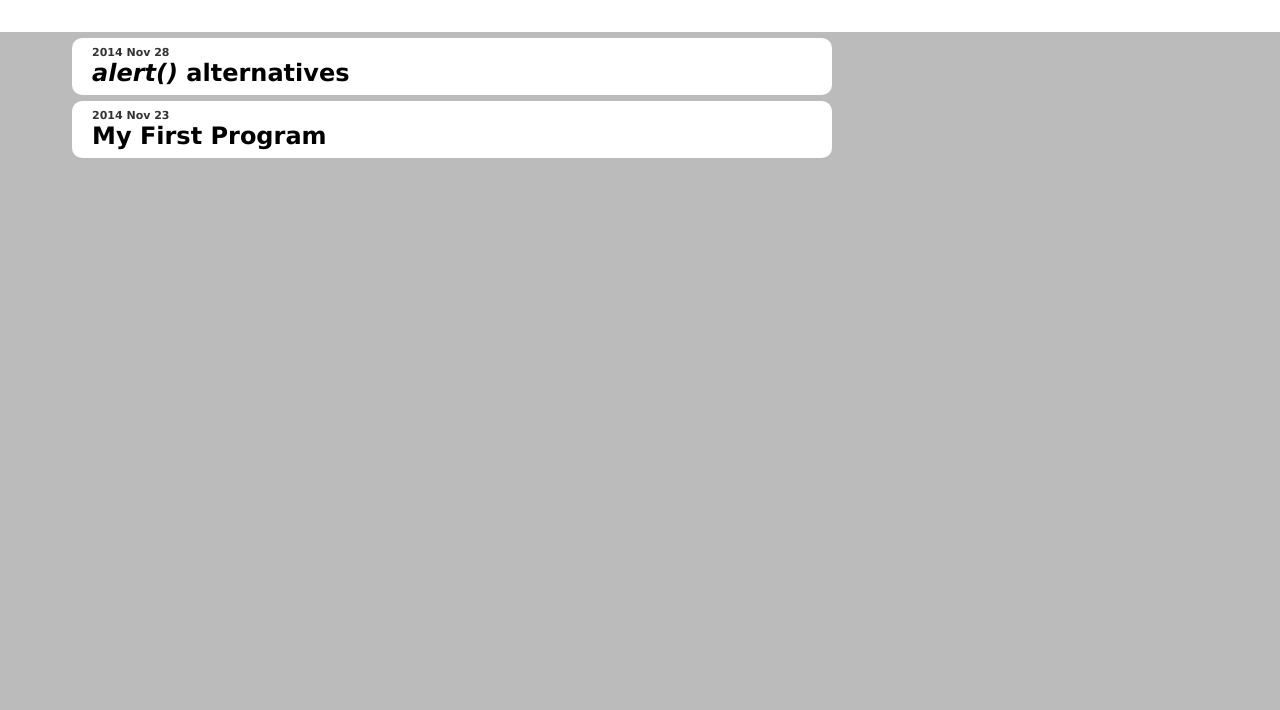
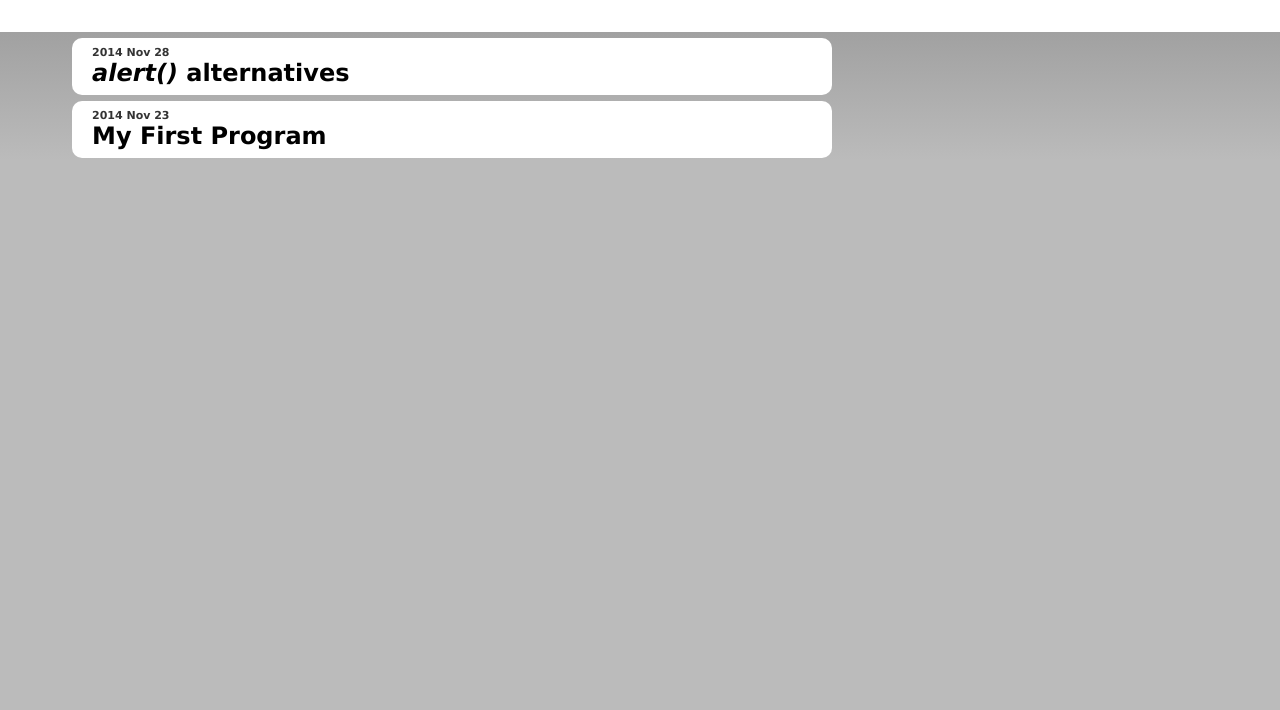
Before and after one commit to roger3cev/blog, a plain HTML site: page index.html in a window 1280 px wide. Shown: the part 90-800 px from the top of the page. Drawn offline with Linux system fonts and the light colour scheme.

Commit message:
Update blogstyle.css

```diff
--- a/blogstyle.css
+++ b/blogstyle.css
@@ -4,7 +4,8 @@ body{
   padding: 0px;
   margin: 0px;
   background-color: #bbb;
-  padding-bottom: 100px;}
+  background-image: -webkit-linear-gradient(top, #888 0%, #bbb 250px);
+  padding-bottom: 30px;}
 .codesection{
   padding: 2px 12px;
   margin-left: 12px;
```
